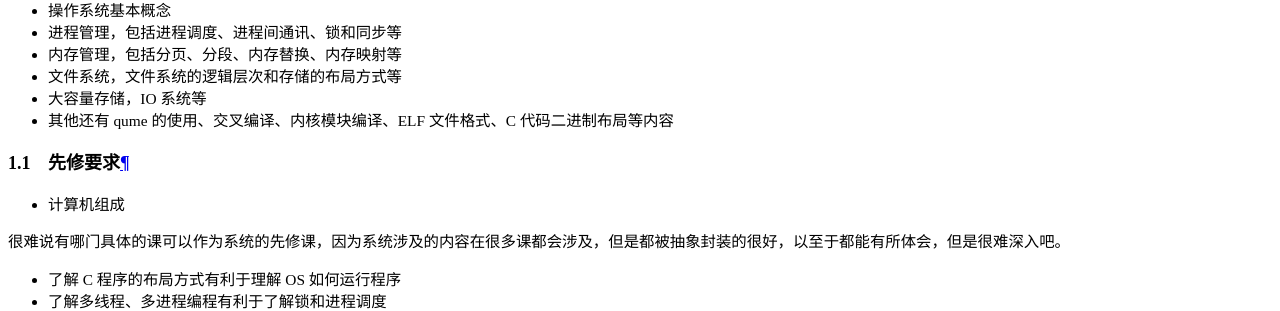
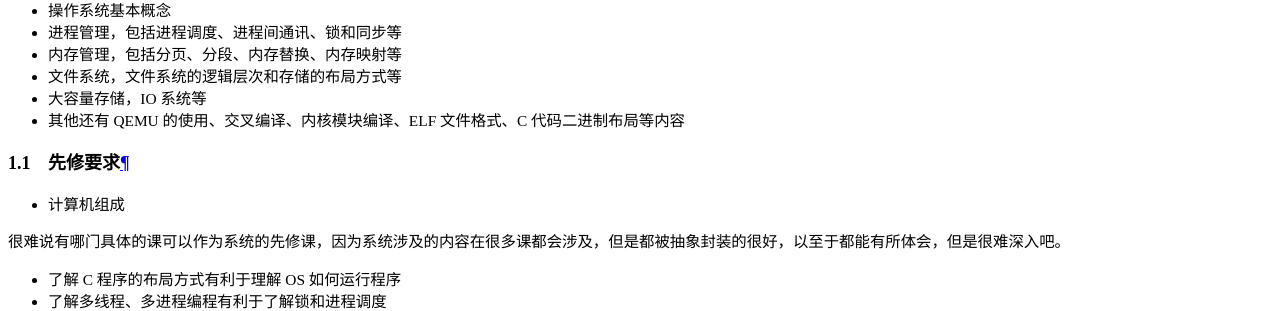
Before and after one commit to ZJU-Turing/TuringCourses, an MkDocs documentation site: the page built from docs/major_basic/operating_system/index.md, in a window 1280 px wide and 900 px high, scrolled down 17832 px. Shown: the part 148-459 px from the top of the window. Built offline with MkDocs 1.6.1 and Material for MkDocs 9.7.7, drawn with Linux system fonts in a browser that asks for light colours; comment, search, counter and statistics services are not loaded.

Commit message:
fix: fix typo in OS

```diff
--- a/docs/major_basic/operating_system/index.md
+++ b/docs/major_basic/operating_system/index.md
@@ -13,7 +13,7 @@
 * 内存管理，包括分页、分段、内存替换、内存映射等
 * 文件系统，文件系统的逻辑层次和存储的布局方式等
 * 大容量存储，IO 系统等
-* 其他还有 qume 的使用、交叉编译、内核模块编译、ELF 文件格式、C 代码二进制布局等内容
+* 其他还有 QEMU 的使用、交叉编译、内核模块编译、ELF 文件格式、C 代码二进制布局等内容
 
 ### 先修要求
 
```
